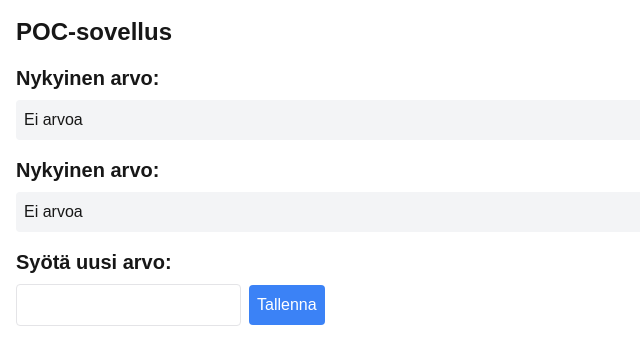
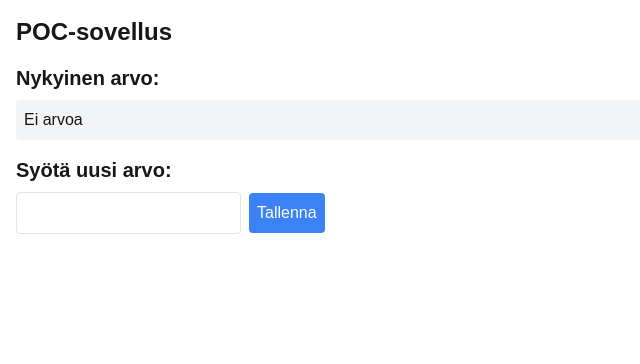
Before and after one commit to mikesmallhelp/cr-poc-app, a Next.js app: page / in a window 1280 px wide. Shown: the top 364 px of the page, without its empty margins (0-640 px from the left). Built offline with nearby package versions, Linux system fonts and the light colour scheme; no server answers; the database is empty.

Commit message:
Remove the duplicate current value

```diff
--- a/app/page.tsx
+++ b/app/page.tsx
@@ -18,10 +18,7 @@ export default async function Home() {
       {error ? (
         <p className="text-red-500">{error}</p>
       ) : (
-        <div className="mb-4">
-          <h2 className="text-xl font-semibold mb-2">Nykyinen arvo:</h2>
-          <p className="p-2 bg-gray-100 rounded">{currentData || 'Ei arvoa'}</p>
-        </div>
+        <div></div>
       )}
       <ClientForm initialData={currentData} />
     </div>
```
